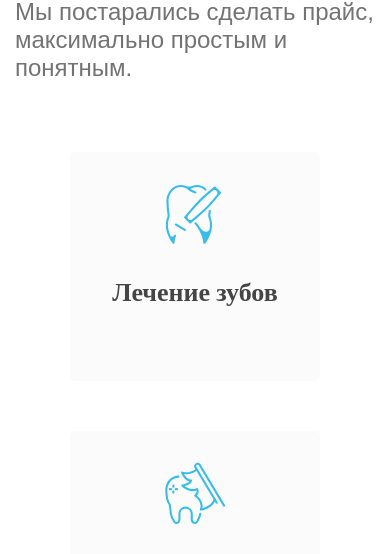
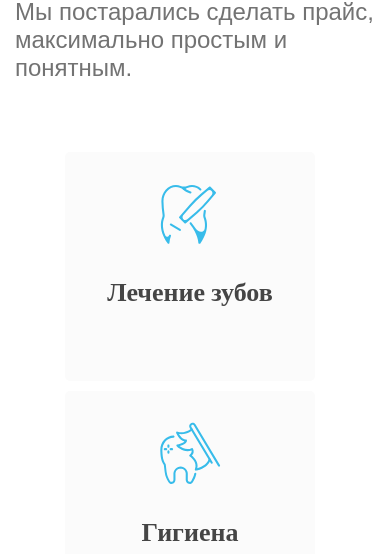
Before and after one commit to HaxProf/Diplom, a plain HTML site: page index.html in a window 390 px wide. Shown: the part 543-1097 px from the top of the page. Drawn offline with nearby package versions, Linux system fonts and the light colour scheme; files whose address does not match are found by name.

Commit message:
FinalCommit3

```diff
--- a/scss/style.scss
+++ b/scss/style.scss
@@ -565,6 +565,9 @@ body {
     margin-top: 65px;
     width: 100%;
     flex-wrap: wrap;
+    @media screen and (max-width: 1140px) {
+      margin: 0;
+    }
     @media screen and (max-width: 850px) {
       justify-content: center;
     }
@@ -580,7 +583,6 @@ body {
     height: 100%;
     max-height: 229px;
     max-width: 250px;
-
     background: #fbfbfb;
     border-radius: 5px;
     padding: 40px 40px 80px 40px;
@@ -627,6 +629,15 @@ body {
     }
     &:active::after {
       display: none;
+    }
+    @media screen and (max-width: 1379px) {
+      margin: 0 10px 20px 0px;
+    }
+    @media screen and (max-width: 549px) {
+      margin: 0 10px 10px 0px;
+    }
+    @media screen and (max-width: 549px) {
+      margin: 0 10px 10px 0px;
     }
   }
 
```
Also changed, not shown: css/style.css, css/style.min.css.
